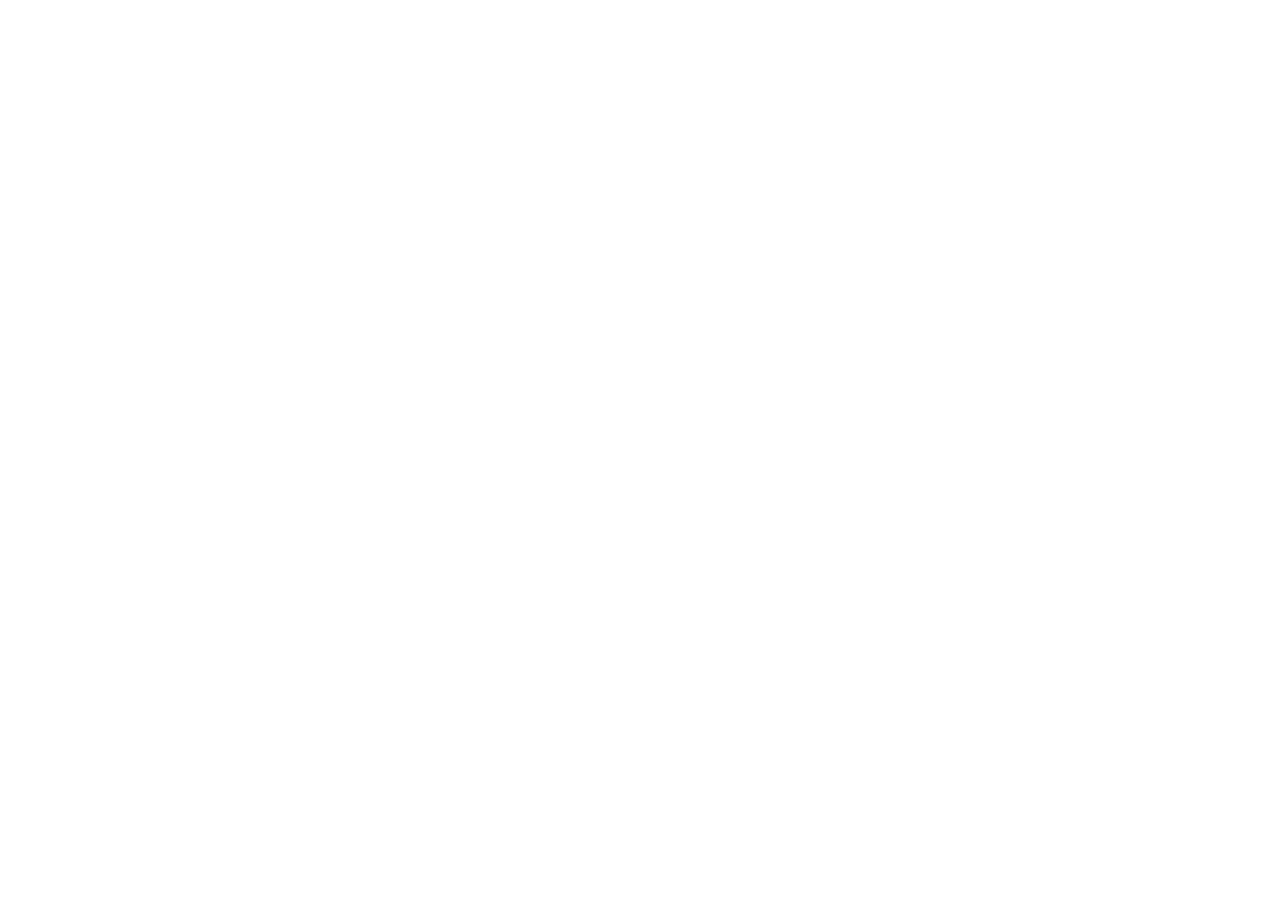
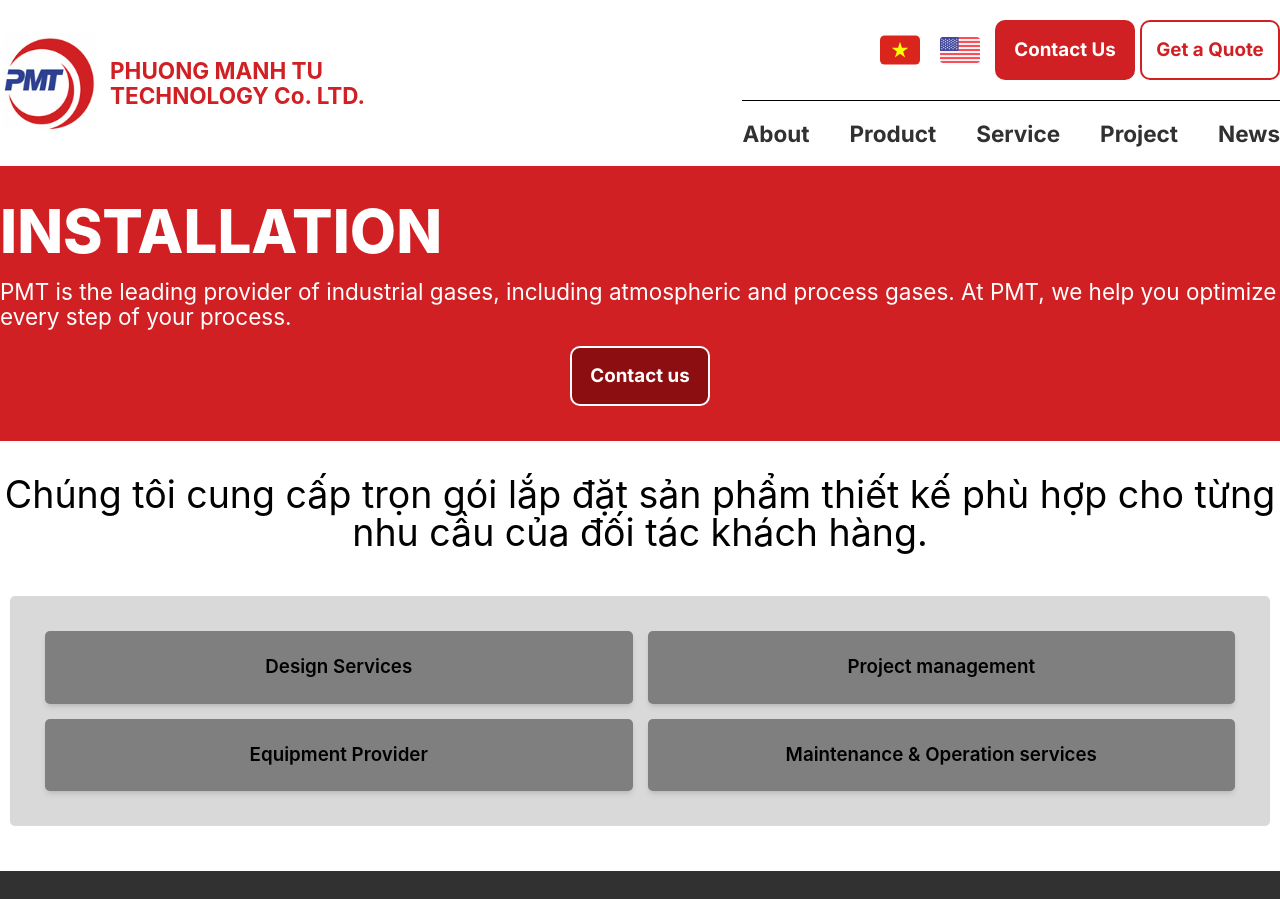
Before and after one commit to WangTris/PMT_Web, a React (Create React App) app: page /installation in a window 1280 px wide. Before the commit this address had no page. Shown: the top 899 px of the page. Before the commit the page ends 800 px from the top, so only its background shows below. Built offline with nearby package versions, Linux system fonts and the light colour scheme.

Commit message:
done installation

```diff
--- a/src/App.js
+++ b/src/App.js
@@ -3,6 +3,7 @@
 import { BrowserRouter, Route, Routes } from "react-router-dom";
 import ProductList from "./Pages/ProductList/ProductList";
 import Installation from "./Pages/Installation/Installation";
+import Guarantee from "./Pages/Guarantee/Guarantee";
 import ProductQuality from "./Pages/ProductQuality/ProductQuality";
 
 function App() {
@@ -11,6 +12,8 @@
       <Routes>
         <Route path="/" element={<Home />} />
         <Route path="/products" element={<ProductList />} />
+        <Route path="/installation" element={<Installation />} />
+        <Route path="/guarantee" element={<Guarantee />} />
       </Routes>
     </BrowserRouter>
   );
--- /dev/null
+++ b/src/Pages/Guarantee/Guarantee.js
@@ -0,0 +1,5 @@
+import React from "react";
+
+export default function Guarantee() {
+  return <div>Guarantee</div>;
+}
--- a/src/Pages/Home/Service/Service.js
+++ b/src/Pages/Home/Service/Service.js
@@ -2,15 +2,15 @@
 // images
 import { ReactComponent as Logo } from "../../../assets/img/logo/logo.svg";
 
-const ServiceCard = ({ title }) => {
+const ServiceCard = ({ title, link }) => {
   return (
-    <div className="flex flex-col items-center bg-gray-300">
+    <a href={link} className="flex flex-col items-center bg-gray-300">
       <div className="h-[50rem] w-full bg-slate-500 md:h-[40rem] md:w-[35rem]"></div>
       <div className="flex w-full items-center justify-between bg-black px-4 py-2 text-white">
         <span className="font-primary text-5xl font-bold">{title}</span>
         <div className="h-[4rem] w-[4rem] rounded-md bg-red-500"></div>
       </div>
-    </div>
+    </a>
   );
 };
 
@@ -23,9 +23,9 @@
         </h2>
         {/* Services */}
         <div className="mb-8 flex w-full flex-col justify-evenly space-y-8 md:mb-24 md:flex-row md:space-y-0">
-          <ServiceCard title="Products" />
-          <ServiceCard title="Installation" />
-          <ServiceCard title="Guarantee" />
+          <ServiceCard link="/products" title="Products" />
+          <ServiceCard link="/installation" title="Installation" />
+          <ServiceCard link="/guarantee" title="Guarantee" />
         </div>
         {/* Get a quote */}
         <div className="flex items-center justify-center">
--- a/src/Pages/Installation/Installation.js
+++ b/src/Pages/Installation/Installation.js
@@ -1,6 +1,7 @@
 import React from "react";
 import Banner from "../../Components/Layout/Banner";
 import Default from "../../Components/Layout/Default";
+import InstallationGrid from "./InstallationGrid";
 
 const children = () => {
   return (
@@ -10,7 +11,13 @@
         subtitle="PMT is the leading provider of industrial gases, including atmospheric and process gases. At PMT, we help you optimize every step of your process."
         buttonText="Contact us"
       />
-      <main className="container mx-auto"></main>
+      <main className="container mx-auto py-14">
+        <h1 className="pb-14 text-center text-6xl">
+          Chúng tôi cung cấp trọn gói lắp đặt sản phẩm thiết kế phù hợp cho từng
+          nhu cầu của đối tác khách hàng.
+        </h1>
+        <InstallationGrid />
+      </main>
     </>
   );
 };
--- /dev/null
+++ b/src/Pages/Installation/InstallationGrid.js
@@ -0,0 +1,30 @@
+import React from "react";
+
+const services = [
+  "Design Services",
+  "Project management",
+  "Equipment Provider",
+  "Maintenance & Operation services",
+];
+
+const ServiceCard = ({ title }) => {
+  return (
+    <div className="bg-gray1 rounded-lg px-5 py-10 text-center shadow-md">
+      <p className="text-3xl font-semibold text-gray-700">{title}</p>
+    </div>
+  );
+};
+
+const InstallationGrid = () => {
+  return (
+    <div className="p-4">
+      <div className="bg-gray grid grid-cols-2 gap-6 rounded-lg p-14">
+        {services.map((service) => (
+          <ServiceCard key={service} title={service} />
+        ))}
+      </div>
+    </div>
+  );
+};
+
+export default InstallationGrid;
--- a/tailwind.config.js
+++ b/tailwind.config.js
@@ -11,6 +11,8 @@
         accent: "#313131",
         accent2: "#D2D2D2",
         button2: "#8D0E10",
+        gray: "#D9D9D9",
+        gray1: "#7F7F7F",
       },
       fz: {
         title: "6.4rem",
```
